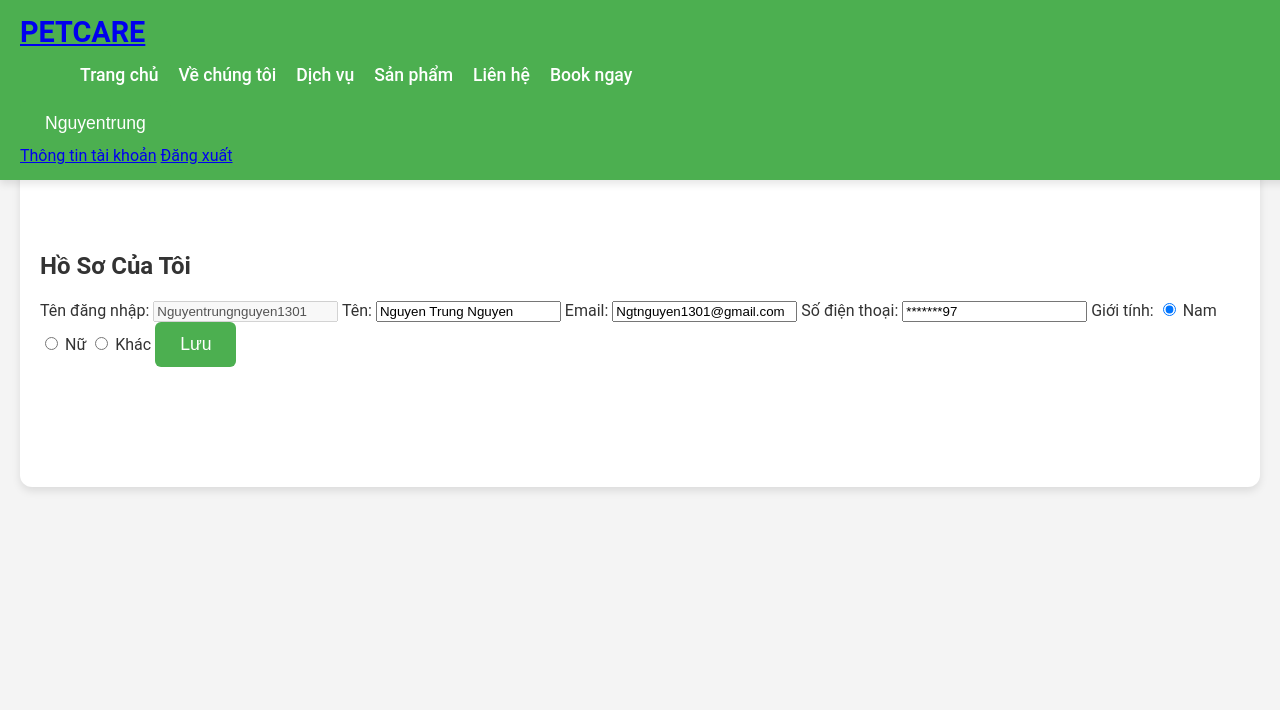
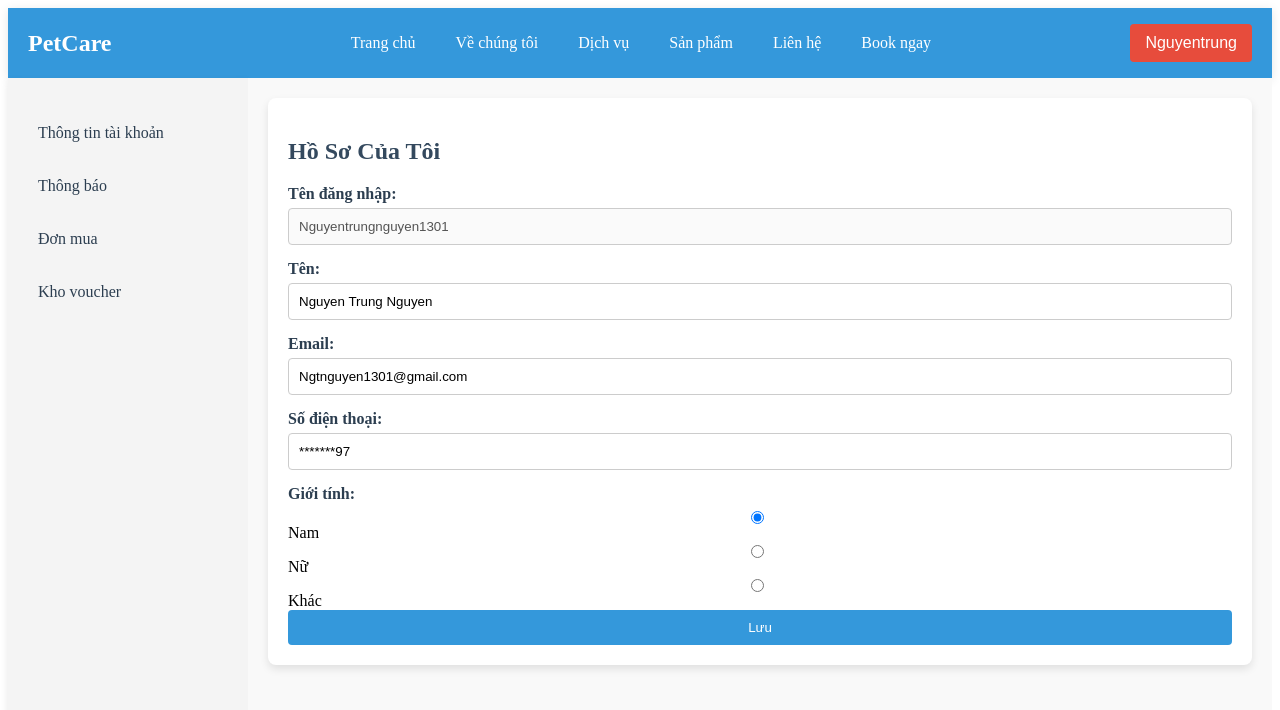
Before and after one commit to Chuong301105/demo12, a website: page public/dashboard.html in a window 1280 px wide. Drawn offline with Linux system fonts and the light colour scheme; sample sign-in values are in the browser's storage.

Commit message:
Update dashboard.css

```diff
--- a/public/dashboard.css
+++ b/public/dashboard.css
@@ -1,221 +1,200 @@
-/* General styling */
-body {
-    font-family: 'Roboto', sans-serif;
-    margin: 0;
-    padding: 0;
-    background-color: #f4f4f4;
-    color: #333;
-}
-
-/* Header styling */
-header {
-    background-color: #4CAF50;
-    padding: 15px 20px;
-    color: white;
+/* Tổng quan cho thanh điều hướng */
+.navbar {
     display: flex;
     justify-content: space-between;
     align-items: center;
-    box-shadow: 0 4px 8px rgba(0, 0, 0, 0.1);
-    transition: all 0.3s ease;
-    position: fixed;
-    top: 0;
-    width: 100%;
-    z-index: 999;
+    background-color: #3498db; /* Màu xanh dương cho thanh navbar */
+    padding: 10px 20px;
+    box-shadow: 0 2px 10px rgba(0, 0, 0, 0.1);
 }
 
-#navbar.scrolled {
-    border-radius: 50%;
-    width: 50px;
-    height: 50px;
-    justify-content: center;
-    align-items: center;
-    background-color: #4CAF50;
-    position: fixed;
-    top: 10px;
-    left: 10px;
-    transition: all 0.5s ease;
-}
-
-#navbar.scrolled .logo {
-    display: none;
-}
-
-#navbar.scrolled::before {
-    content: "PETCARE";
+.logo a {
+    font-size: 24px;
+    font-weight: bold;
     color: white;
-    font-weight: bold;
-}
-
-.logo {
-    font-size: 1.8em;
-    font-weight: 700;
-    text-transform: uppercase;
-    transition: opacity 0.3s ease;
+    text-decoration: none;
 }
 
 .nav-links {
-    list-style-type: none;
+    list-style: none;
     display: flex;
+    gap: 20px;
 }
 
 .nav-links li {
-    display: inline-block;
-    margin-left: 20px;
+    display: inline;
 }
 
 .nav-links a {
     color: white;
     text-decoration: none;
-    font-weight: 500;
-    transition: color 0.3s ease;
-    font-size: 1.1em;
+    font-size: 16px;
+    padding: 10px;
+    transition: background-color 0.3s;
 }
 
 .nav-links a:hover {
-    color: #f0f0f0;
+    background-color: #2980b9; /* Đổi màu khi hover */
+    border-radius: 4px;
 }
 
-/* Progress bar styling */
-.progress-container {
-    width: 100%;
-    background-color: #f3f3f3;
-    border-radius: 25px;
-    margin-top: 20px;
+/* Khu vực thông tin tài khoản */
+.account-section {
+    position: relative;
 }
 
-.progress-bar {
-    width: 50%;
-    height: 20px;
-    background-color: #4CAF50;
-    border-radius: 25px;
-    text-align: center;
-    line-height: 20px;
+.dropdown-button {
+    background-color: #e74c3c; /* Nền đỏ cho nút dropdown */
+    color: white;
+    padding: 10px 15px;
+    border: none;
+    border-radius: 4px;
+    cursor: pointer;
+    font-size: 16px;
+}
+
+.dropdown-content {
+    display: none;
+    position: absolute;
+    right: 0;
+    background-color: white;
+    min-width: 160px;
+    box-shadow: 0px 8px 16px 0px rgba(0,0,0,0.2);
+    z-index: 1;
+}
+
+.dropdown-content a {
+    color: black;
+    padding: 12px 16px;
+    text-decoration: none;
+    display: block;
+}
+
+.dropdown-content a:hover {
+    background-color: #f1f1f1;
+}
+
+.account-section:hover .dropdown-content {
+    display: block;
+}
+
+/* Layout chung */
+.dashboard-container {
+    display: flex;
+    height: calc(100vh - 60px); /* Chiều cao trừ đi chiều cao của navbar */
+}
+
+/* Sidebar */
+/* Ẩn các phần không cần thiết mặc định */
+.notifications-section,
+.orders-section,
+.voucher-section {
+    display: none;
+}
+
+/* Sidebar */
+.sidebar {
+    width: 200px;
+    background-color: #f4f4f4;
+    padding: 20px;
+    box-shadow: 0px 4px 8px rgba(0, 0, 0, 0.1);
+    min-height: 100%;
+}
+
+.sidebar ul {
+    list-style: none;
+    padding: 0;
+}
+
+.sidebar ul li {
+    margin: 15px 0;
+}
+
+.sidebar ul li a {
+    text-decoration: none;
+    color: #2c3e50;
+    font-size: 16px;
+    display: block;
+    padding: 10px;
+    border-radius: 4px;
+    transition: background-color 0.3s ease;
+}
+
+.sidebar ul li a:hover {
+    background-color: #3498db;
     color: white;
 }
 
-/* Center content in dashboard */
-.dashboard-section {
-    display: flex;
-    justify-content: center;
-    margin: 20px;
+/* Main content */
+.content {
+    flex-grow: 1;
+    padding: 20px;
+    background-color: #f9f9f9;
+    min-height: 100%;
 }
 
-.card {
-    width: 100%;
-    max-width: 300px;
+/* Hồ sơ thông tin người dùng và các phần khác */
+.profile-section, .notifications-section, .orders-section, .voucher-section {
+    background-color: white;
     padding: 20px;
-    background-color: white;
-    border-radius: 10px;
     box-shadow: 0px 4px 8px rgba(0, 0, 0, 0.1);
-    text-align: center;
+    border-radius: 8px;
 }
 
-button.btn-primary {
-    background-color: #4CAF50;
-    border: none;
-    padding: 10px 20px;
-    color: white;
-    font-size: 1em;
-    border-radius: 5px;
-    transition: background-color 0.3s ease, transform 0.3s ease;
+.profile-section h2, .notifications-section h2, .orders-section h2, .voucher-section h2 {
+    margin-bottom: 20px;
+    color: #34495e;
+    font-size: 24px;
 }
 
-button.btn-primary:hover {
-    background-color: #45a049;
-    transform: scale(1.05);
-}
-/* Ẩn các mục khi thanh navigation biến thành hình tròn */
-#navbar.scrolled .nav-links {
-    display: none;
+.profile-section form {
+    display: flex;
+    flex-direction: column;
 }
 
-/* Main content styling */
-main {
-    padding: 120px 20px; /* Padding để tránh đè lên header */
-    background-color: #fff;
-    box-shadow: 0px 4px 8px rgba(0, 0, 0, 0.1);
-    border-radius: 12px;
-    max-width: 1200px;
-    margin: 20px auto;
+.profile-section label {
+    margin-bottom: 5px;
+    font-weight: bold;
+    color: #2c3e50;
 }
 
-/* Dashboard sections */
-.dashboard-section {
-    display: flex;
-    justify-content: space-between;
-    gap: 20px;
-    padding: 20px;
+.profile-section input[type="text"], .profile-section input[type="email"] {
+    padding: 10px;
+    margin-bottom: 15px;
+    border: 1px solid #ccc;
+    border-radius: 4px;
 }
 
-.card {
-    background-color: #fafafa;
-    border-radius: 10px;
-    padding: 20px;
-    text-align: center;
-    border: 1px solid #ddd;
-    box-shadow: 0 4px 6px rgba(0, 0, 0, 0.05);
-    flex: 1;
-    transition: transform 0.3s ease, background-color 0.3s ease;
+.profile-section input[type="radio"] {
+    margin-right: 10px;
 }
 
-.card:hover {
-    transform: translateY(-10px);
-    background-color: #f0f0f0;
+.profile-section button {
+    padding: 10px;
+    background-color: #3498db;
+    color: white;
+    border: none;
+    border-radius: 4px;
+    cursor: pointer;
+    transition: background-color 0.3s;
 }
 
-h3 {
-    color: #4CAF50;
-    font-size: 1.6em;
+.profile-section button:hover {
+    background-color: #2980b9;
 }
 
-button {
-    padding: 12px 25px;
-    background-color: #4CAF50;
-    color: white;
-    border: none;
-    border-radius: 6px;
-    font-size: 1.1em;
-    cursor: pointer;
-    transition: background-color 0.3s ease, transform 0.3s ease;
+/* Responsive */
+@media (max-width: 768px) {
+    .dashboard-container {
+        flex-direction: column;
     }
 
-button:hover {
-    background-color: #45a049;
-    transform: scale(1.05);
+    .sidebar {
+        width: 100%;
+        min-height: auto;
     }
 
-/* Progress bar styling */
-.progress-container {
+    .content {
         width: 100%;
-    background-color: #f3f3f3;
-    border-radius: 25px;
-    margin-top: 20px;
     }
-
-.progress-bar {
-    width: 0%; /* Dynamic width based on points */
-    height: 20px;
-    background-color: #4CAF50;
-    border-radius: 25px;
-    text-align: center;
-    line-height: 20px;
-    color: white;
-    transition: width 0.3s ease;
 }
-
-/* Footer styling */
-footer {
-    background-color: #333;
-    color: white;
-    text-align: center;
-    padding: 20px;
-    font-size: 0.9em;
-    width: 100%;
-    box-shadow: 0 -2px 4px rgba(0, 0, 0, 0.1);
-    transition: background-color 0.3s ease;
-}
-
-footer p {
-    margin: 0;
-    letter-spacing: 1px;
-}
```
Lines whose indentation alone changed are shown as unchanged.
